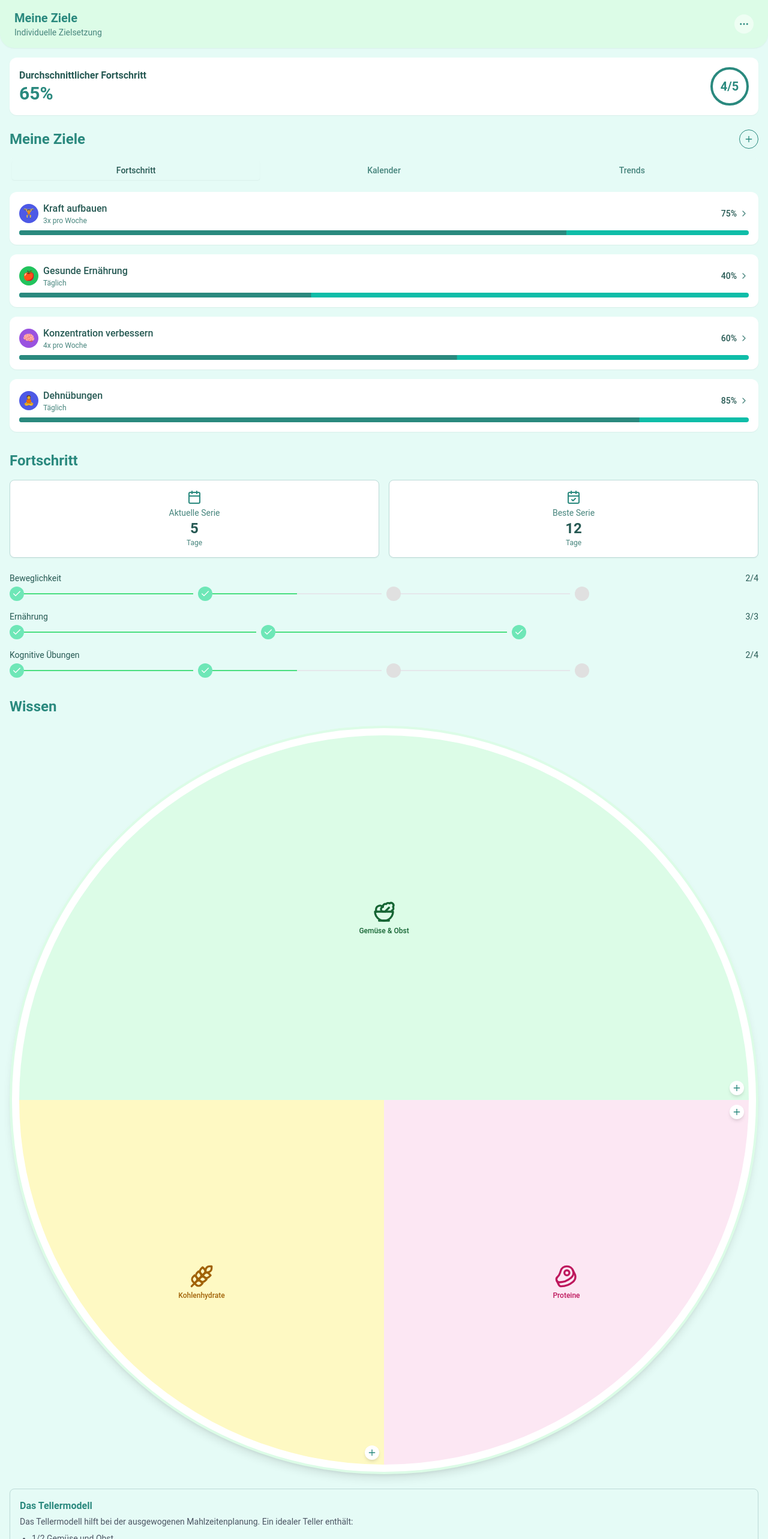
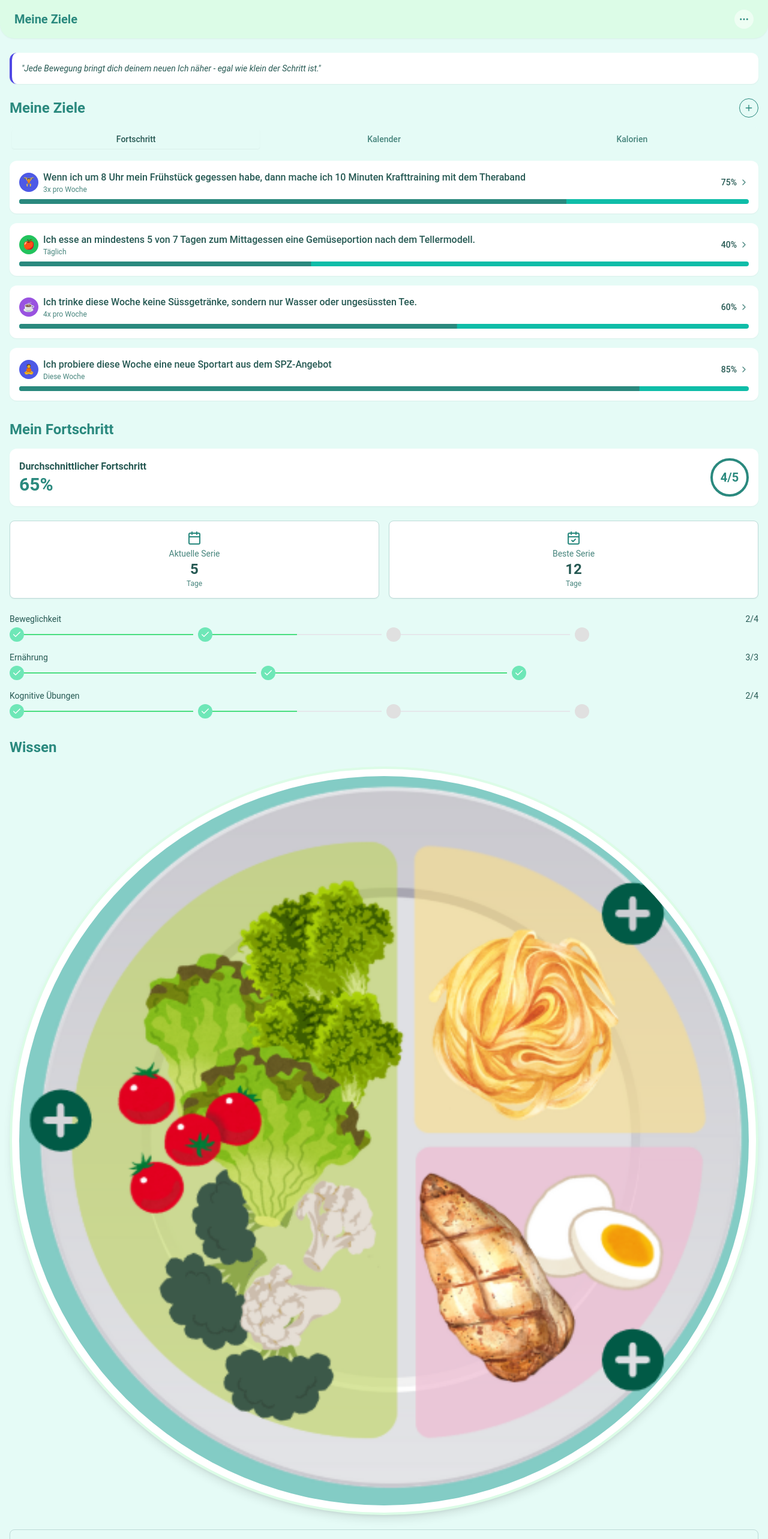
Before and after one commit to Samandala/Zielsetzungs-Tool-SPZ, a React (Vite) app: page / in a window 1280 px wide. Shown: the top 2566 px of the page at 60% size. Built offline with nearby package versions, Linux system fonts and the light colour scheme.

Commit message:
Refactor: Update UI elements and content
- Updated header and section titles.
- Modified goal descriptions and added new goals.
- Implemented calendar and trend view changes.
- Redesigned the "Wissen" section.
- Added a motivational quote.

```diff
--- a/src/components/GoalProgress.tsx
+++ b/src/components/GoalProgress.tsx
@@ -20,9 +20,26 @@ const GoalProgress: React.FC<GoalProgressProps> = ({ goals }) => {
   const currentStreak = 5;
   const bestStreak = 12;
 
+  // Calculate average progress
+  const averageProgress = Math.round(goals.reduce((acc, goal) => acc + goal.progress, 0) / goals.length);
+
   return (
     <section className="mt-8">
-      <h2 className="text-2xl font-bold text-primary mb-4">Fortschritt</h2>
+      <h2 className="text-2xl font-bold text-primary mb-4">Mein Fortschritt</h2>
+
+      <div className="bg-white rounded-xl p-4 shadow-sm mb-6">
+        <div className="flex justify-between items-center">
+          <div>
+            <h3 className="font-bold">Durchschnittlicher Fortschritt</h3>
+            <p className="text-3xl font-bold text-primary">
+              {averageProgress}%
+            </p>
+          </div>
+          <div className="w-16 h-16 rounded-full border-4 border-primary flex items-center justify-center">
+            <span className="text-xl font-bold text-primary">{goals.length}/5</span>
+          </div>
+        </div>
+      </div>
 
       <div className="grid grid-cols-2 gap-4 mb-6">
         <Card className="bg-white shadow-sm">
--- a/src/components/GoalsList.tsx
+++ b/src/components/GoalsList.tsx
@@ -1,9 +1,10 @@
 
 import React from 'react';
 import GoalItem, { Goal } from './GoalItem';
-import { Plus, BarChart2, Calendar } from 'lucide-react';
+import { Plus, BarChart2, Calendar, Coffee } from 'lucide-react';
 import { Button } from '@/components/ui/button';
 import { Tabs, TabsContent, TabsList, TabsTrigger } from '@/components/ui/tabs';
+import { Card, CardContent } from '@/components/ui/card';
 
 interface GoalsListProps {
   goals: Goal[];
@@ -14,6 +15,13 @@ interface GoalsListProps {
 const GoalsList: React.FC<GoalsListProps> = ({ goals, onUpdateProgress, onAddGoal }) => {
   return (
     <section className="mt-6">
+      {/* Motivation quote */}
+      <div className="mb-6 p-4 bg-white rounded-xl shadow-sm border-l-4 border-accent">
+        <p className="text-sm italic text-foreground">
+          "Jede Bewegung bringt dich deinem neuen Ich näher - egal wie klein der Schritt ist."
+        </p>
+      </div>
+
       <div className="flex justify-between items-center mb-4">
         <h2 className="text-2xl font-bold text-primary">Meine Ziele</h2>
         <Button
@@ -30,7 +38,7 @@ const GoalsList: React.FC<GoalsListProps> = ({ goals, onUpdateProgress, onAddGoa
         <TabsList className="grid grid-cols-3 mb-4">
           <TabsTrigger value="progress">Fortschritt</TabsTrigger>
           <TabsTrigger value="calendar">Kalender</TabsTrigger>
-          <TabsTrigger value="trends">Trends</TabsTrigger>
+          <TabsTrigger value="calories">Kalorien</TabsTrigger>
         </TabsList>
 
         <TabsContent value="progress" className="space-y-4">
@@ -40,17 +48,76 @@ const GoalsList: React.FC<GoalsListProps> = ({ goals, onUpdateProgress, onAddGoa
         </TabsContent>
 
         <TabsContent value="calendar">
-          <div className="h-48 flex items-center justify-center bg-white rounded-xl">
-            <Calendar className="w-8 h-8 text-muted-foreground" />
-            <p className="ml-2 text-muted-foreground">Kalenderansicht</p>
-          </div>
+          <Card className="shadow-sm">
+            <CardContent className="p-4">
+              <h3 className="font-semibold text-primary mb-2">Juni 2025</h3>
+              <div className="grid grid-cols-7 gap-1 text-center">
+                <div className="text-xs text-muted-foreground">Mo</div>
+                <div className="text-xs text-muted-foreground">Di</div>
+                <div className="text-xs text-muted-foreground">Mi</div>
+                <div className="text-xs text-muted-foreground">Do</div>
+                <div className="text-xs text-muted-foreground">Fr</div>
+                <div className="text-xs text-muted-foreground">Sa</div>
+                <div className="text-xs text-muted-foreground">So</div>
+
+                {/* Empty cells for days before month starts */}
+                <div className="h-8"></div>
+                <div className="h-8"></div>
+                <div className="h-8"></div>
+                <div className="h-8"></div>
+                <div className="h-8"></div>
+                <div className="h-8"></div>
+
+                {/* Days of the month */}
+                {Array.from({ length: 30 }, (_, i) => {
+                  // Let's mark some days as completed (with sport activities)
+                  const isCompleted = [2, 5, 8, 10, 15, 18, 22, 25, 28].includes(i + 1);
+                  return (
+                    <div
+                      key={i}
+                      className={`h-8 w-8 rounded-full flex items-center justify-center text-xs
+                        ${isCompleted ? 'bg-primary text-white' : 'hover:bg-muted'}`}
+                    >
+                      {i + 1}
+                    </div>
+                  );
+                })}
+              </div>
+            </CardContent>
+          </Card>
         </TabsContent>
 
-        <TabsContent value="trends">
-          <div className="h-48 flex items-center justify-center bg-white rounded-xl">
-            <BarChart2 className="w-8 h-8 text-muted-foreground" />
-            <p className="ml-2 text-muted-foreground">Trendansicht</p>
-          </div>
+        <TabsContent value="calories">
+          <Card className="shadow-sm">
+            <CardContent className="p-4">
+              <h3 className="font-semibold text-primary mb-2">Kalorientracking</h3>
+              <div className="space-y-4">
+                <div>
+                  <div className="flex justify-between text-sm mb-1">
+                    <span>Tagesbedarf</span>
+                    <span>2500 kcal</span>
+                  </div>
+                  <div className="flex justify-between text-sm mb-1">
+                    <span>Bereits gegessen</span>
+                    <span>1800 kcal</span>
+                  </div>
+                  <div className="flex justify-between text-sm font-semibold">
+                    <span>Noch verfügbar</span>
+                    <span>700 kcal</span>
+                  </div>
+                </div>
+
+                <div className="w-full bg-muted h-4 rounded-full overflow-hidden">
+                  <div
+                    className="h-full bg-primary"
+                    style={{ width: '72%' }}
+                  ></div>
+                </div>
+
+                <Button className="w-full">Mahlzeit hinzufügen</Button>
+              </div>
+            </CardContent>
+          </Card>
         </TabsContent>
       </Tabs>
     </section>
--- a/src/components/Header.tsx
+++ b/src/components/Header.tsx
@@ -1,13 +1,12 @@
 
 import React from 'react';
-import { ChevronLeft, MoreHorizontal } from 'lucide-react';
+import { MoreHorizontal } from 'lucide-react';
 
 const Header: React.FC = () => {
   return (
     <header className="py-4 px-6 bg-green-100 flex justify-between items-center rounded-b-3xl shadow-sm">
       <div>
         <h1 className="text-xl font-bold text-primary">Meine Ziele</h1>
-        <p className="text-sm text-muted-foreground">Individuelle Zielsetzung</p>
       </div>
       <button className="w-8 h-8 flex items-center justify-center rounded-full bg-white/50">
         <MoreHorizontal size={18} className="text-primary" />
--- a/src/components/KnowledgeSection.tsx
+++ b/src/components/KnowledgeSection.tsx
@@ -1,6 +1,6 @@
 
 import React from 'react';
-import { Plus, Salad, Wheat, Beef } from 'lucide-react';
+import { Plus } from 'lucide-react';
 import { Button } from '@/components/ui/button';
 import { Card, CardContent } from '@/components/ui/card';
 
@@ -11,39 +11,26 @@ const KnowledgeSection: React.FC = () => {
 
       <div className="relative mb-6">
         <div className="bg-white rounded-full p-3 shadow-lg max-w-full mx-auto aspect-square overflow-hidden border-4 border-green-100">
-          <div className="w-full h-full rounded-full overflow-hidden grid grid-cols-2 grid-rows-2 relative">
-            {/* Vegetables and Fruits - Green section (50%) */}
-            <div className="relative bg-green-100 flex items-center justify-center col-span-2">
-              <div className="absolute inset-0 flex flex-col items-center justify-center p-2">
-                <Salad className="w-10 h-10 text-green-800 mb-1" />
-                <p className="text-xs font-medium text-green-800">Gemüse & Obst</p>
-              </div>
-              <button className="absolute bottom-2 right-2 bg-white rounded-full p-1 shadow-md z-10">
-                <Plus className="w-4 h-4 text-primary" />
-              </button>
-            </div>
+          {/* Use the image */}
+          <div className="relative w-full h-full rounded-full overflow-hidden">
+            <img
+              src="/public/lovable-uploads/3a2d0022-95c2-46cb-aa45-5f6c5f06b791.png"
+              alt="Tellermodell"
+              className="w-full h-full object-cover"
+            />
 
-            {/* Carbohydrates - Yellow section (25%) */}
-            <div className="relative bg-yellow-100 flex items-center justify-center">
-              <div className="absolute inset-0 flex flex-col items-center justify-center p-2">
-                <Wheat className="w-10 h-10 text-yellow-700 mb-1" />
-                <p className="text-xs font-medium text-yellow-700">Kohlenhydrate</p>
-              </div>
-              <button className="absolute bottom-2 right-2 bg-white rounded-full p-1 shadow-md z-10">
-                <Plus className="w-4 h-4 text-primary" />
-              </button>
-            </div>
+            {/* Add button on top of image */}
+            <button className="absolute bottom-6 left-6 bg-green-700 rounded-full p-1.5 shadow-md z-10">
+              <Plus className="w-5 h-5 text-white" />
+            </button>
 
-            {/* Protein - Pink section (25%) */}
-            <div className="relative bg-pink-100 flex items-center justify-center">
-              <div className="absolute inset-0 flex flex-col items-center justify-center p-2">
-                <Beef className="w-10 h-10 text-pink-700 mb-1" />
-                <p className="text-xs font-medium text-pink-700">Proteine</p>
-              </div>
-              <button className="absolute top-2 right-2 bg-white rounded-full p-1 shadow-md z-10">
-                <Plus className="w-4 h-4 text-primary" />
-              </button>
-            </div>
+            <button className="absolute top-6 right-6 bg-green-700 rounded-full p-1.5 shadow-md z-10">
+              <Plus className="w-5 h-5 text-white" />
+            </button>
+
+            <button className="absolute bottom-6 right-6 bg-green-700 rounded-full p-1.5 shadow-md z-10">
+              <Plus className="w-5 h-5 text-white" />
+            </button>
           </div>
         </div>
       </div>
--- a/src/pages/Index.tsx
+++ b/src/pages/Index.tsx
@@ -4,18 +4,17 @@ import Header from '../components/Header';
 import GoalsList from '../components/GoalsList';
 import GoalProgress from '../components/GoalProgress';
 import KnowledgeSection from '../components/KnowledgeSection';
-import { Dumbbell, Brain } from 'lucide-react';
+import { Coffee } from 'lucide-react';
 import { Goal } from '../components/GoalItem';
 import { Dialog, DialogContent, DialogHeader, DialogTitle, DialogFooter } from "@/components/ui/dialog";
 import { Button } from '@/components/ui/button';
 import { Input } from '@/components/ui/input';
-import { Select } from '@/components/ui/select';
 
 const Index = () => {
   const [goals, setGoals] = useState<Goal[]>([
     {
       id: '1',
-      title: 'Kraft aufbauen',
+      title: 'Wenn ich um 8 Uhr mein Frühstück gegessen habe, dann mache ich 10 Minuten Krafttraining mit dem Theraband',
       category: 'fitness',
       progress: 75,
       icon: '🏋️',
@@ -23,7 +22,7 @@ const Index = () => {
     },
     {
       id: '2',
-      title: 'Gesunde Ernährung',
+      title: 'Ich esse an mindestens 5 von 7 Tagen zum Mittagessen eine Gemüseportion nach dem Tellermodell.',
       category: 'nutrition',
       progress: 40,
       icon: '🍎',
@@ -31,19 +30,19 @@ const Index = () => {
     },
     {
       id: '3',
-      title: 'Konzentration verbessern',
+      title: 'Ich trinke diese Woche keine Süssgetränke, sondern nur Wasser oder ungesüssten Tee.',
       category: 'mental',
       progress: 60,
-      icon: '🧠',
+      icon: '☕',
       frequency: '4x pro Woche',
     },
     {
       id: '4',
-      title: 'Dehnübungen',
+      title: 'Ich probiere diese Woche eine neue Sportart aus dem SPZ-Angebot',
       category: 'fitness',
       progress: 85,
       icon: '🧘',
-      frequency: 'Täglich',
+      frequency: 'Diese Woche',
     }
   ]);
 
@@ -68,20 +67,6 @@ const Index = () => {
       <Header />
 
       <main className="container px-4 mx-auto pb-24">
-        <div className="p-4 mt-4 bg-white rounded-xl shadow-sm">
-          <div className="flex justify-between items-center">
-            <div>
-              <h3 className="font-bold">Durchschnittlicher Fortschritt</h3>
-              <p className="text-3xl font-bold text-primary">
-                {Math.round(goals.reduce((acc, goal) => acc + goal.progress, 0) / goals.length)}%
-              </p>
-            </div>
-            <div className="w-16 h-16 rounded-full border-4 border-primary flex items-center justify-center">
-              <span className="text-xl font-bold text-primary">{goals.length}/5</span>
-            </div>
-          </div>
-        </div>
-
         <GoalsList
           goals={goals}
           onUpdateProgress={handleUpdateProgress}
@@ -140,7 +125,7 @@ const Index = () => {
               <div className="col-span-3 flex gap-2">
                 <Button variant="outline" size="icon">🏋️</Button>
                 <Button variant="outline" size="icon">🍎</Button>
-                <Button variant="outline" size="icon">🧠</Button>
+                <Button variant="outline" size="icon">☕</Button>
                 <Button variant="outline" size="icon">🧘</Button>
               </div>
             </div>
```
Also changed, not shown: public/lovable-uploads/3a2d0022-95c2-46cb-aa45-5f6c5f06b791.png (added).
